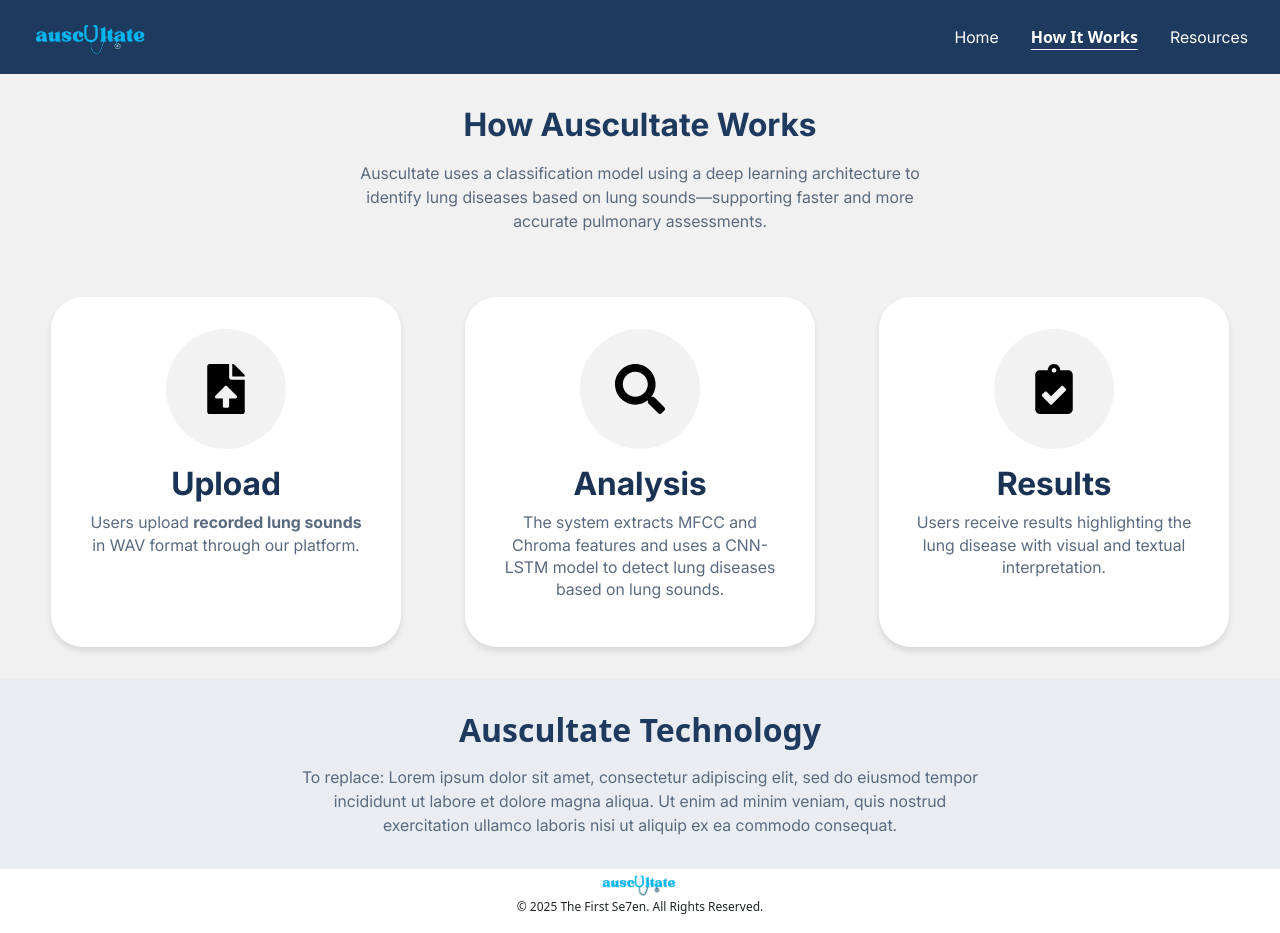
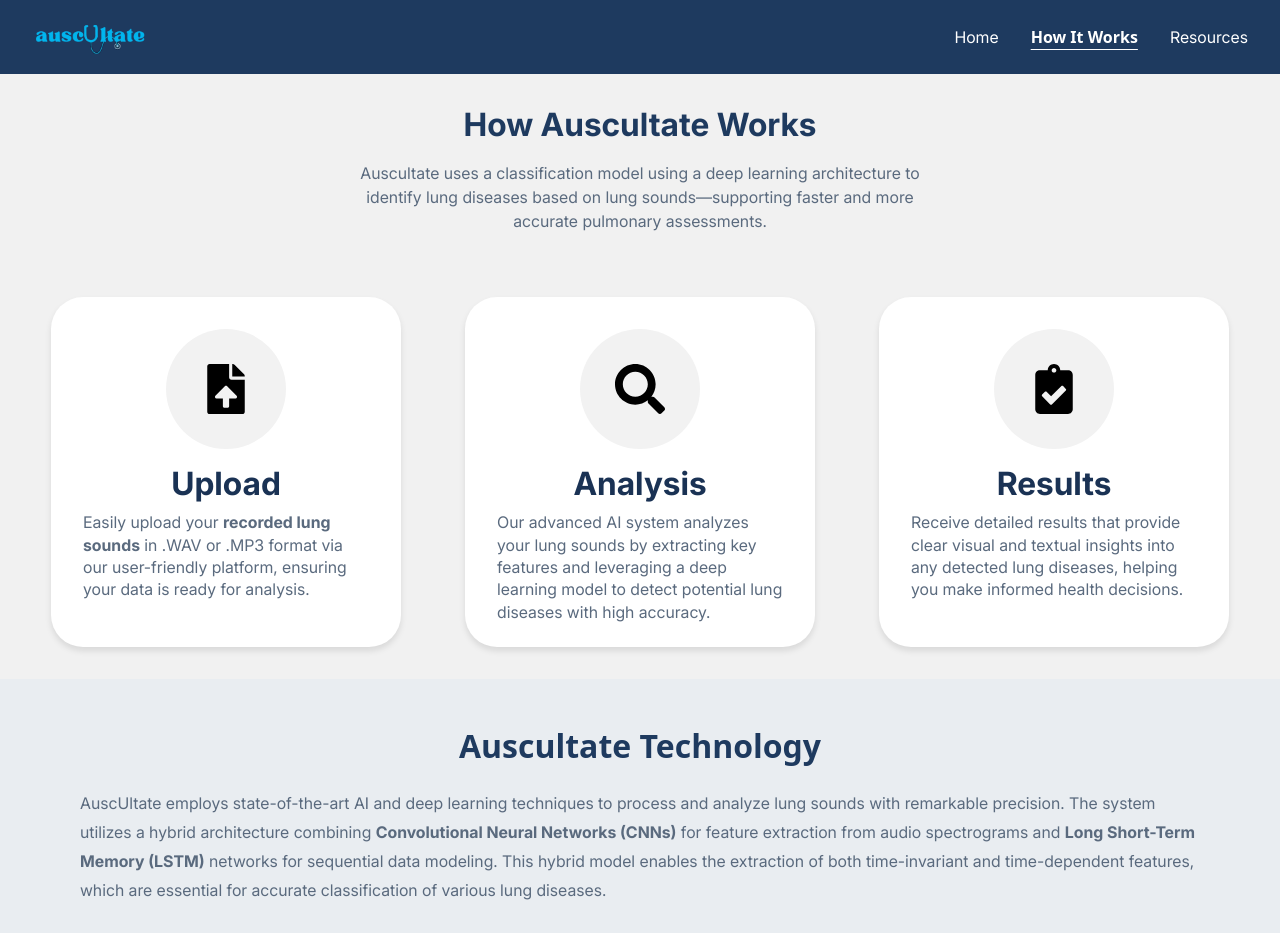
Before and after one commit to rickardo-roxas/auscultate, a React (Vite) app in the folder client/: page /how-it-works in a window 1280 px wide. Shown: the top 933 px of the page. Built offline with nearby package versions, Linux system fonts and the light colour scheme; no server answers.

Commit message:
Fixed styling and wordings

```diff
--- a/client/src/components/features/Hero/AuscultateHero.jsx
+++ b/client/src/components/features/Hero/AuscultateHero.jsx
@@ -9,7 +9,7 @@
     <section className={styles.heroSection}>
       <h1 className={styles.title}>AUSCULTATE</h1>
       <p className={styles.subtitle}>
-        AuscUltate uses AI technology to analyze and detect abnormalities in lung sounds
+        Harnessing AI to detect lung diseases from your lung sounds—helping you stay ahead in healthcare.
       </p>
       <div className={styles.buttonGroup}>
         <a href='#upload'>
--- a/client/src/components/features/HowItWorks/HowItWorksCards.jsx
+++ b/client/src/components/features/HowItWorks/HowItWorksCards.jsx
@@ -9,19 +9,19 @@
     title: 'Upload',
     description: (
       <>
-        Users upload <strong>recorded lung sounds</strong> in WAV format through our platform.
+        Easily upload your <strong>recorded lung sounds</strong> in .WAV or .MP3 format via our user-friendly platform, ensuring your data is ready for analysis.
       </>
     ),
   },
   {
     icon: <FaSearch size={50} />,
     title: 'Analysis',
-    description: 'The system extracts MFCC and Chroma features and uses a CNN-LSTM model to detect lung diseases based on lung sounds.',
+    description: '        Our advanced AI system analyzes your lung sounds by extracting key features and leveraging a deep learning model to detect potential lung diseases with high accuracy.',
   },
   {
     icon: <FaClipboardCheck size={50} />,
     title: 'Results',
-    description: 'Users receive results highlighting the lung disease with visual and textual interpretation.',
+    description: 'Receive detailed results that provide clear visual and textual insights into any detected lung diseases, helping you make informed health decisions.',
   },
 ];
 
--- a/client/src/components/features/HowItWorks/HowItWorksCards.module.css
+++ b/client/src/components/features/HowItWorks/HowItWorksCards.module.css
@@ -51,4 +51,5 @@
     font-family: var(--inter);
     font-weight: normal;
     line-height: 1.4;
+    text-align: left;
   }
--- a/client/src/components/features/HowItWorks/Technology.jsx
+++ b/client/src/components/features/HowItWorks/Technology.jsx
@@ -6,9 +6,10 @@
     <section className={styles.techSection}>
       <h2>Auscultate Technology</h2>
       <p>
-        To replace: Lorem ipsum dolor sit amet, consectetur adipiscing elit, sed do eiusmod
-        tempor incididunt ut labore et dolore magna aliqua. Ut enim ad minim veniam,
-        quis nostrud exercitation ullamco laboris nisi ut aliquip ex ea commodo consequat.
+      AuscUltate employs state-of-the-art AI and deep learning techniques to process and analyze lung sounds with remarkable precision. The system utilizes a hybrid architecture combining <strong>Convolutional Neural Networks (CNNs)</strong> for feature extraction from audio spectrograms and <strong>Long Short-Term Memory (LSTM)</strong> networks for sequential data modeling. This hybrid model enables the extraction of both time-invariant and time-dependent features, which are essential for accurate classification of various lung diseases.
+      </p>
+      <p>
+        By extracting key features like <strong>Mel-frequency cepstral coefficients (MFCCs)</strong> and <strong>Chroma features</strong> from raw audio, the platform ensures a robust representation of lung sounds that improves the model’s ability to distinguish between different pulmonary conditions. The deep learning models are trained on a large dataset of labeled lung sound recordings, allowing the system to generalize well to unseen data, making it an invaluable tool for clinicians in diagnosing respiratory diseases.
       </p>
     </section>
   );
--- a/client/src/components/features/HowItWorks/Technology.module.css
+++ b/client/src/components/features/HowItWorks/Technology.module.css
@@ -1,6 +1,6 @@
 .techSection {
   background-color: #e9edf1;
-    padding: 2rem 1rem;
+  padding: 3rem 5rem;
   text-align: center;
 }
 
@@ -8,13 +8,26 @@
   color: var(--primary);
   font-size: var(--font-size-xxl);
   font-weight: bold;
-    margin-bottom: 1rem;
+  margin-bottom: 1.5rem;
 }
 
 .techSection p {
-    max-width: 700px;
+  max-width: 100%;
   margin: 0 auto;
   font-size: var(--font-size-md);
   font-family: var(--inter);
   color: #5A6A7E;
+  word-wrap: break-word;
+  line-height: 1.8;
+  text-align: left;
+  margin-bottom: 1.5rem;
 }
+
+.techSection code {
+  font-family: 'Courier New', Courier, monospace;
+  background-color: #f4f4f4;
+  padding: 0.2rem 0.4rem;
+  border-radius: 4px;
+  font-size: 0.95rem;
+  color: #D94A38;
+}
--- a/client/src/components/features/Resources/FAQs.jsx
+++ b/client/src/components/features/Resources/FAQs.jsx
@@ -13,7 +13,7 @@
             <div className={styles.question}>What audio file formats are supported?</div>
           </Accordion.Header>
           <Accordion.Body>
-            We currently support WAV formats. Ensure your audio quality is clear for the best analysis results.
+          We currently support .WAV and .MP3 files. For optimal analysis, please ensure that your audio files are clear and of good quality.
           </Accordion.Body>
 
         </Accordion.Item>
@@ -22,7 +22,7 @@
             <div className={styles.question}>How accurate is the detection algorithm?</div>
           </Accordion.Header>
           <Accordion.Body>
-            Our model has been trained on thousands of annotated samples and achieves high accuracy on benchmark datasets like ICBHI 2017. However, results may vary depending on input quality.
+            The model has been trained on thousands of annotated samples and achieves high accuracy on recognized datasets like ICBHI 2017. Please note that accuracy may vary based on the quality of the input audio.
           </Accordion.Body>
 
         </Accordion.Item>
@@ -31,7 +31,7 @@
             <div className={styles.question}>Is my uploaded data stored permanently?</div>
           </Accordion.Header>
           <Accordion.Body>
-            No. We prioritize user privacy and do not store your data permanently. All uploads are used only for real-time analysis.
+            No, your privacy is a top priority. We do not store any uploaded data permanently. Audio files are processed only for real-time analysis and are not retained after analysis is complete.
           </Accordion.Body>
         </Accordion.Item>
 
@@ -40,7 +40,7 @@
             <div className={styles.question}>Can I use the platform for clinical diagnosis?</div>
           </Accordion.Header>
           <Accordion.Body>
-            Auscultate is intended for research and educational purposes only. It should not replace professional medical advice, diagnosis, or treatment. Always consult a licensed healthcare provider.
+          Auscultate is designed for research and educational purposes only. It is not intended to replace professional medical advice or diagnosis. Always consult a licensed healthcare provider for any medical concerns.
           </Accordion.Body>
         </Accordion.Item>
 
--- a/client/src/components/features/Resources/ResearchPaper.module.css
+++ b/client/src/components/features/Resources/ResearchPaper.module.css
@@ -66,11 +66,13 @@
 
 .bodyContent p {
   font-family: var(--inter);
+  text-align: left;
 }
 
 .buttonContainer {
   text-align: right;
   margin-top: 10px;
+  word-wrap: break-word;
 }
 
 .separator {
```
Lines whose indentation alone changed are shown as unchanged.
